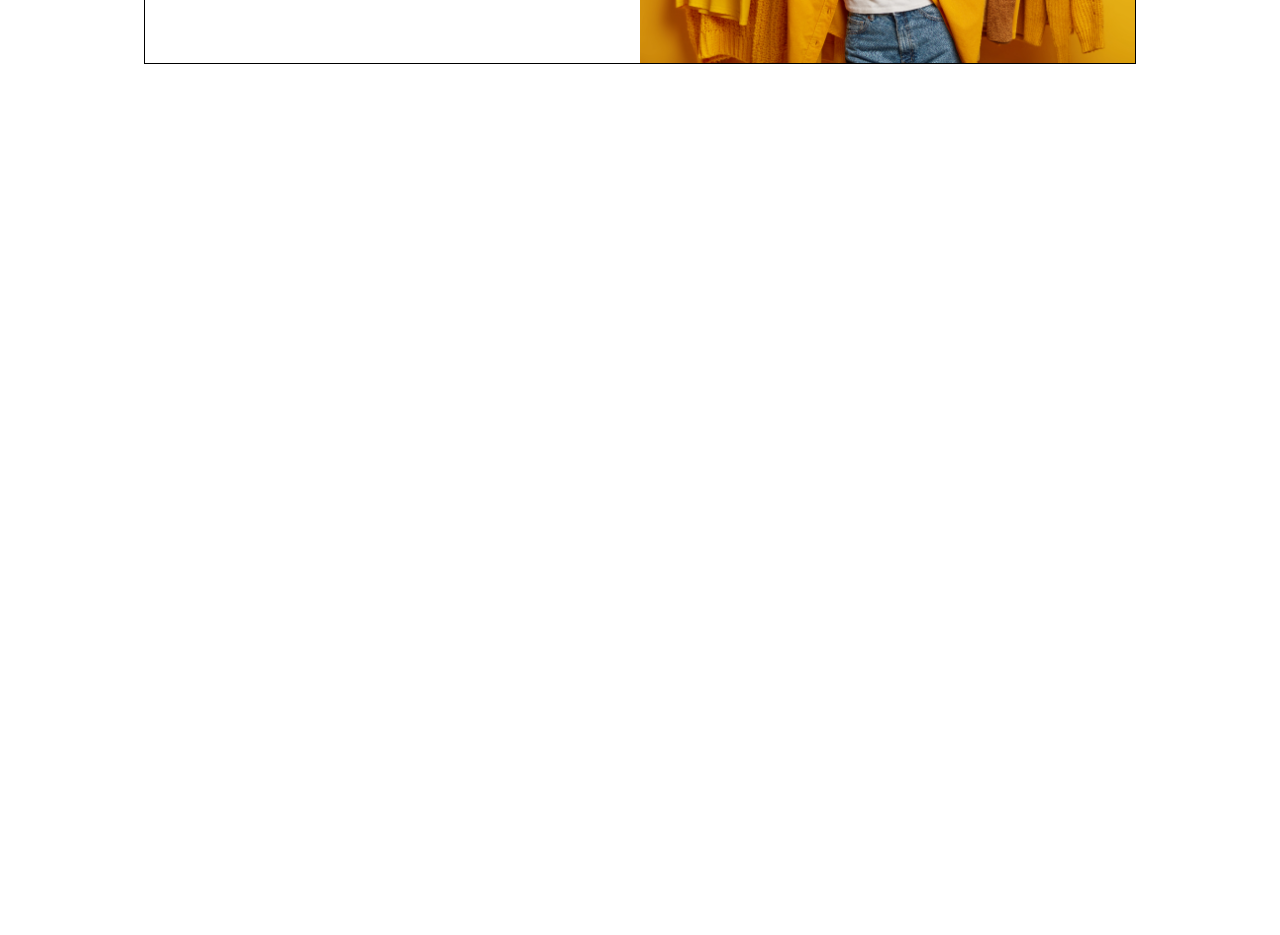
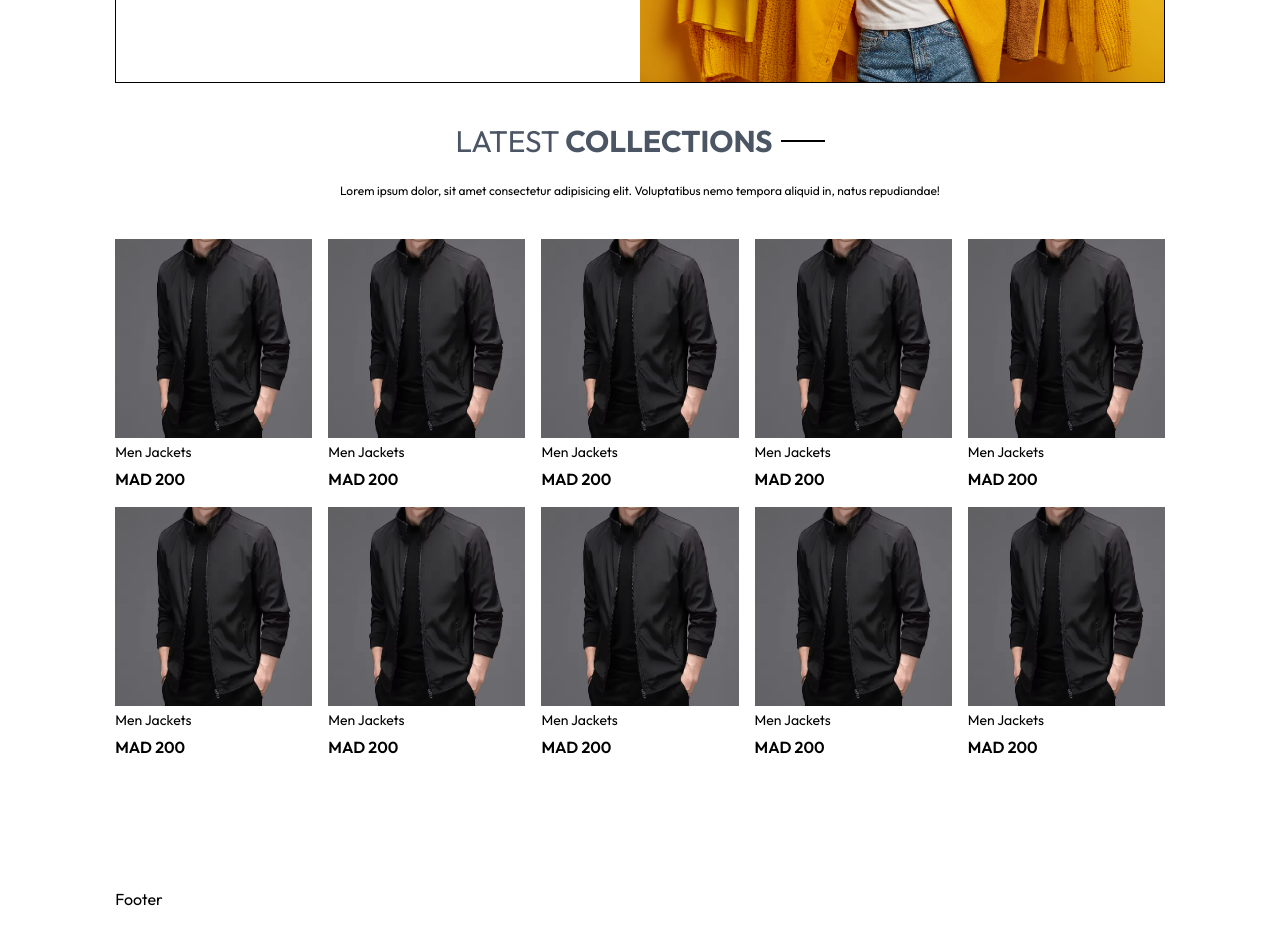
Before and after one commit to Anasoud1/ecommerce-shop, a Next.js app: page / in a window 1280 px wide. Shown: the part 360-1295 px from the top of the page. Before the commit the page ends 800 px from the top, so only its background shows below. Built offline with nearby package versions, Linux system fonts and the light colour scheme.

Commit message:
add latestColletion component

```diff
--- a/src/app/layout.js
+++ b/src/app/layout.js
@@ -7,7 +7,7 @@ import Navbar from "@/components/Navbar";
 export default function RootLayout({ children }) {
   return (
     <html lang="en">
-      <body className="px-4 md:px-36 py-6">
+      <body className="px-4 sm:px-[5vw] md:px-[7vw] lg:px-[9vw] py-6">
         <Navbar/>
 
         {children}
--- a/src/app/page.js
+++ b/src/app/page.js
@@ -1,9 +1,15 @@
+import Footer from "@/components/Footer";
 import Hero from "@/components/Hero";
+import LatestCollection from "@/components/LatestCollection";
 
 export default function Home() {
   return (
     <div className="pt-10">
       <Hero />
+      <LatestCollection />
+
+
+      <Footer />
     </div>
   );
 }
--- /dev/null
+++ b/src/components/Collection.jsx
@@ -0,0 +1,66 @@
+import Image from 'next/image'
+import React from 'react'
+
+const Collection = () => {
+  return (
+    <div className='pt-10 grid grid-cols-2 sm:grid-cols-3 md:grid-cols-4 xl:grid-cols-5 gap-4'>
+        <div className='flex flex-col gap-y-1'>
+            <Image src={'/jacket2.PNG'} width={100} height={100} className='w-full' alt=""/>
+            <p className='text-[14px]'>Men Jackets</p>
+            <p className='font-semibold'>MAD 200</p>
+        </div>
+
+        <div className='flex flex-col gap-y-1'>
+            <Image src={'/jacket2.PNG'} width={100} height={100} className='w-full' alt=""/>
+            <p className='text-[14px]'>Men Jackets</p>
+            <p className='font-semibold'>MAD 200</p>
+        </div>
+        <div className='flex flex-col gap-y-1'>
+            <Image src={'/jacket2.PNG'} width={100} height={100} className='w-full' alt=""/>
+            <p className='text-[14px]'>Men Jackets</p>
+            <p className='font-semibold'>MAD 200</p>
+        </div>
+
+        <div className='flex flex-col gap-y-1'>
+            <Image src={'/jacket2.PNG'} width={100} height={100} className='w-full' alt=""/>
+            <p className='text-[14px]'>Men Jackets</p>
+            <p className='font-semibold'>MAD 200</p>
+        </div>
+        <div className='flex flex-col gap-y-1'>
+            <Image src={'/jacket2.PNG'} width={100} height={100} className='w-full' alt=""/>
+            <p className='text-[14px]'>Men Jackets</p>
+            <p className='font-semibold'>MAD 200</p>
+        </div>
+
+        <div className='flex flex-col gap-y-1'>
+            <Image src={'/jacket2.PNG'} width={100} height={100} className='w-full' alt=""/>
+            <p className='text-[14px]'>Men Jackets</p>
+            <p className='font-semibold'>MAD 200</p>
+        </div>
+        <div className='flex flex-col gap-y-1'>
+            <Image src={'/jacket2.PNG'} width={100} height={100} className='w-full' alt=""/>
+            <p className='text-[14px]'>Men Jackets</p>
+            <p className='font-semibold'>MAD 200</p>
+        </div>
+
+        <div className='flex flex-col gap-y-1'>
+            <Image src={'/jacket2.PNG'} width={100} height={100} className='w-full' alt=""/>
+            <p className='text-[14px]'>Men Jackets</p>
+            <p className='font-semibold'>MAD 200</p>
+        </div>
+        <div className='flex flex-col gap-y-1'>
+            <Image src={'/jacket2.PNG'} width={100} height={100} className='w-full' alt=""/>
+            <p className='text-[14px]'>Men Jackets</p>
+            <p className='font-semibold'>MAD 200</p>
+        </div>
+
+        <div className='flex flex-col gap-y-1'>
+            <Image src={'/jacket2.PNG'} width={100} height={100} className='w-full' alt=""/>
+            <p className='text-[14px]'>Men Jackets</p>
+            <p className='font-semibold'>MAD 200</p>
+        </div>
+    </div>
+  )
+}
+
+export default Collection
--- a/src/components/Footer.jsx
+++ b/src/components/Footer.jsx
@@ -2,7 +2,7 @@ import React from 'react'
 
 const Footer = () => {
   return (
-    <div>Footer</div>
+    <div className='pt-32'>Footer</div>
   )
 }
 
--- a/src/components/LatestCollection.jsx
+++ b/src/components/LatestCollection.jsx
@@ -1,8 +1,14 @@
 import React from 'react'
+import Title from './Title'
+import Collection from './Collection'
 
 const LatestCollection = () => {
   return (
-    <div>LatestCollection</div>
+    <div>
+      <Title text1={'LATEST'} text2={'COLLECTIONS'}/>
+      <p className='text-center text-xs pt-6 w-[75%] mx-auto'>Lorem ipsum dolor, sit amet consectetur adipisicing elit. Voluptatibus nemo tempora aliquid in, natus repudiandae!</p>
+      <Collection />
+    </div>
   )
 }
 
--- /dev/null
+++ b/src/components/Title.jsx
@@ -0,0 +1,12 @@
+import React from 'react'
+
+const Title = ({text1, text2}) => {
+  return (
+    <div className='pt-10 flex items-center justify-center gap-2 '>
+        <h1 className='text-3xl text-gray-600'>{text1} <span className='font-bold'>{text2}</span> </h1>
+        <hr className='w-11 border-[1.5px] border-black'/>
+    </div>
+  )
+}
+
+export default Title
```
Also changed, not shown: public/jacket2.PNG (added).
